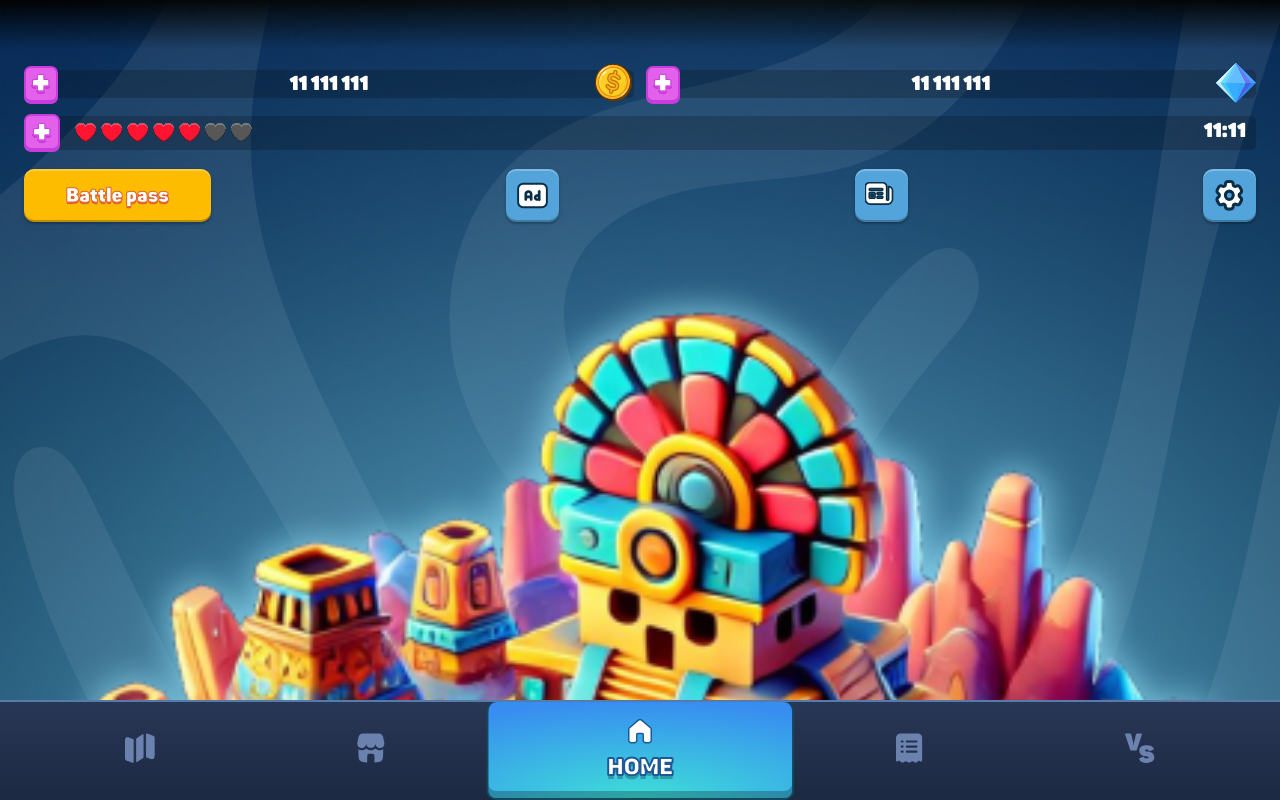
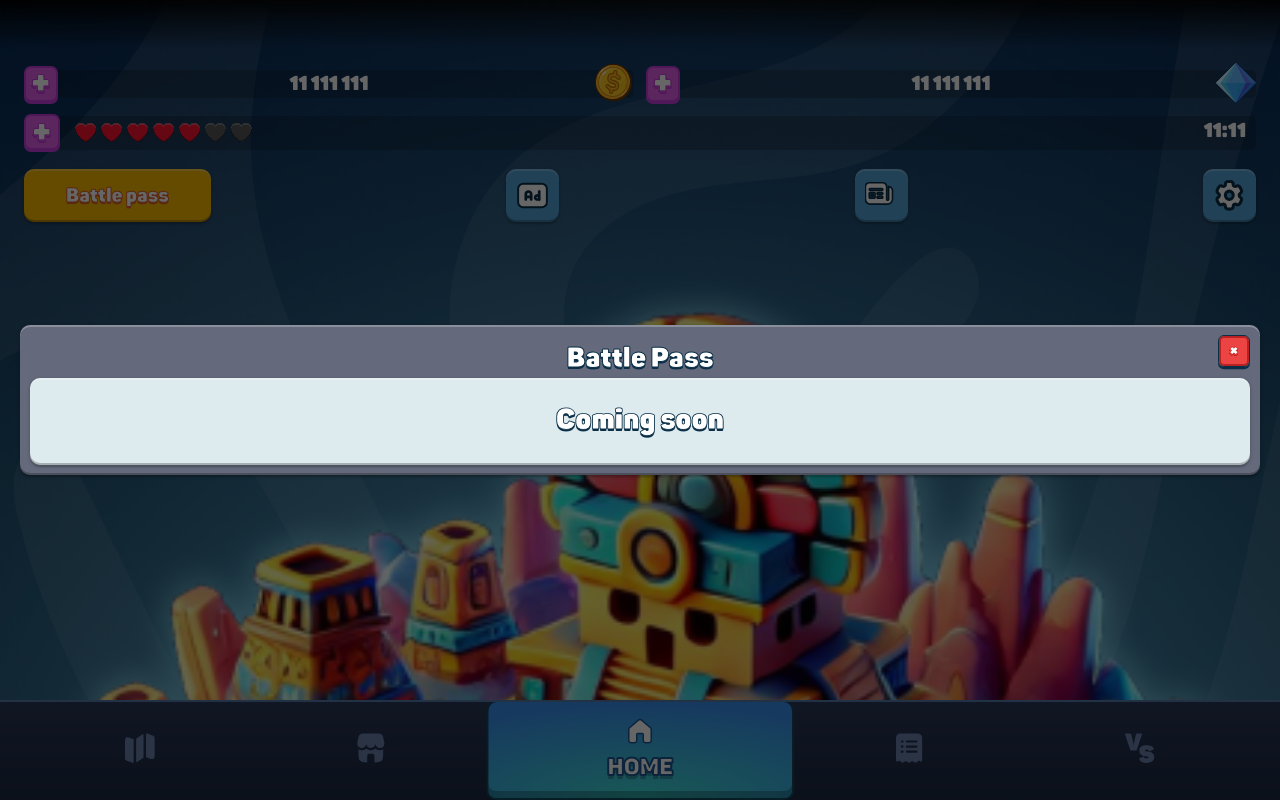
Before and after one commit to EgorDyach/memoryMatch, a React (Vite) app: page / in a window 1280 px wide. Both pictures are taken after a click on the button "Battle pass". Shown: the top 800 px of the page. Built offline with nearby package versions, Linux system fonts and the light colour scheme.

Commit message:
added new modals in root

```diff
--- a/src/components/Modal/Modal.tsx
+++ b/src/components/Modal/Modal.tsx
@@ -50,6 +50,7 @@ export const Modal: FC = () => {
           description={content?.description}
           visible={content?.visible}
           hideModal={content?.hideModal}
+          withCancel={content?.withCancel}
           isMarkup={content?.isMarkup}
         />
       </Portal>
--- a/src/components/Modal/ModalView.tsx
+++ b/src/components/Modal/ModalView.tsx
@@ -28,7 +28,7 @@ const CancelContainer = styled.div`
   box-shadow: 0px 2.29px 0px 0px #092e46;
 `;
 
-const MarkupWrapper = styled(Flex)`
+const ContentWrapper = styled(Flex)`
   background-color: #ddeaee;
   ${shadow("full")}
   padding: 25px 15px;
@@ -38,7 +38,8 @@ const MarkupWrapper = styled(Flex)`
 `;
 
 export const ModalView: FC<ModalViewProps> = (props) => {
-  const { title, description, hideModal, visible, isMarkup } = props;
+  const { title, description, hideModal, visible, isMarkup, withCancel } =
+    props;
   return (
     <StyledModalWrap $visible={visible}>
       <StyledModalContent>
@@ -46,6 +47,7 @@ export const ModalView: FC<ModalViewProps> = (props) => {
           <Flex>
             <ModalTitle $top="small">{title}</ModalTitle>
           </Flex>
+          {withCancel && (
             <CancelContainer>
               <CancelButton
                 type="danger"
@@ -53,15 +55,16 @@ export const ModalView: FC<ModalViewProps> = (props) => {
                 icon={<CrossIcon size={10} />}
               />
             </CancelContainer>
+          )}
         </Flex>
+        <ContentWrapper>
           {isMarkup && (
-          <MarkupWrapper>
             <div
               dangerouslySetInnerHTML={{ __html: String(description) }}
             ></div>
-          </MarkupWrapper>
           )}
           {!isMarkup && description}
+        </ContentWrapper>
       </StyledModalContent>
     </StyledModalWrap>
   );
--- a/src/components/Modal/helpers.ts
+++ b/src/components/Modal/helpers.ts
@@ -6,4 +6,5 @@ export interface ModalViewProps {
   description: ReactNode;
   visible?: boolean;
   isMarkup?: boolean;
+  withCancel?: boolean;
 }
--- a/src/components/Modal/types.ts
+++ b/src/components/Modal/types.ts
@@ -11,6 +11,7 @@ export type OpenModal = {
   hideModal: VoidFunction;
   description?: ReactNode;
   isMarkup: boolean;
+  withCancel?: boolean;
 };
 
 export type ShowModal = Omit<OpenModal, "visible">;
--- a/src/modules/rootPage/RootPage.tsx
+++ b/src/modules/rootPage/RootPage.tsx
@@ -24,8 +24,9 @@ import {
   RootControls,
 } from "./rootStyles";
 import { useModal } from "@hooks/useModal";
-import { showSettings } from "./constants";
+import { showBattlePass, showSettings } from "./constants";
 import { formatNumber } from "@lib/utils/formatNumber";
+import { showModal } from "@lib/utils/modal";
 
 export const RootPage = () => {
   const [openModal] = useModal();
@@ -62,7 +63,9 @@ export const RootPage = () => {
             <Text $size="subtitle">11:11</Text>
           </HealthWrapper>
           <Flex gap="12px" $top="slarge" wrap="wrap" justify="space-between">
-            <ButtonPass type="yellow">Battle pass</ButtonPass>
+            <ButtonPass onClick={() => showModal(showBattlePass)} type="yellow">
+              Battle pass
+            </ButtonPass>
             <StyledIconButton type="blue" icon={<AdIcon size={33} />} />
             <StyledIconButton type="blue" icon={<NewsIcon size={33} />} />
             <StyledIconButton
--- a/src/modules/rootPage/constants.tsx
+++ b/src/modules/rootPage/constants.tsx
@@ -1,17 +1,56 @@
 import { ShowModal } from "@components/Modal/types";
 import { Settings } from "./Settings";
 import { closeModal } from "@lib/utils/modal";
+import { Text } from "@components/Typography";
+import { content } from "@lib/theme/colors";
+import Flex from "@components/Flex";
 
 export const showSettings: ShowModal = {
   title: "Settings",
   description: <Settings />,
-  hideModal: () => closeModal(),
+  hideModal: closeModal,
   isMarkup: false,
+  withCancel: true,
+};
+
+export const showBattlePass: ShowModal = {
+  title: "Battle Pass",
+  description: (
+    <Flex style={{ margin: "0 auto" }} align="center">
+      <Text
+        $size="header"
+        $shadow={{ color: content.secondary, shadowSize: 2, strokeWidth: 0.81 }}
+      >
+        Coming soon
+      </Text>
+    </Flex>
+  ),
+  hideModal: closeModal,
+  isMarkup: false,
+  withCancel: true,
+};
+
+export const showNews: ShowModal = {
+  title: "News",
+  description: (
+    <Flex style={{ margin: "0 auto" }} align="center">
+      <Text
+        $size="header"
+        $shadow={{ color: content.secondary, shadowSize: 2, strokeWidth: 0.81 }}
+      >
+        Coming soon
+      </Text>
+    </Flex>
+  ),
+  hideModal: closeModal,
+  isMarkup: false,
+  withCancel: true,
 };
 
 export const showPrivacy: ShowModal = {
   title: "Privacy",
   isMarkup: true,
+  withCancel: true,
   description: ` <h1>Data Collection</h1>
     <p>We may collect the following types of data:</p>
 
@@ -71,7 +110,7 @@ export const showPrivacy: ShowModal = {
         <li>Within partnership programs that support the operation of the Game (e.g., analytics and hosting services);</li>
         <li>In the event of a sale or reorganization of our company, if necessary to ensure the continued operation of the Game.</li>
     </ul>`,
-  hideModal: () => closeModal(),
+  hideModal: closeModal,
 };
 
 export const settingsLanguages = [
```
Lines whose indentation alone changed are shown as unchanged.
